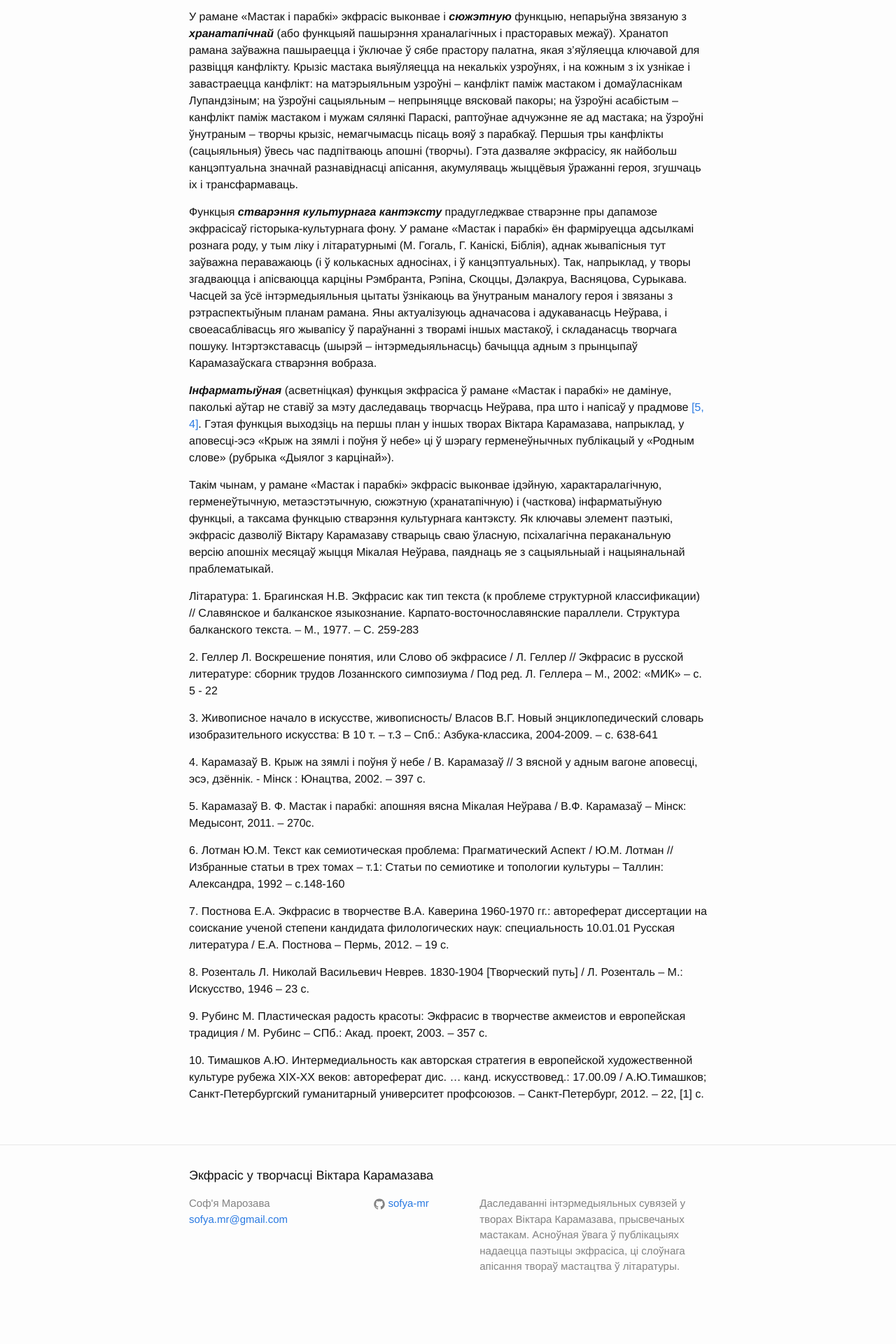
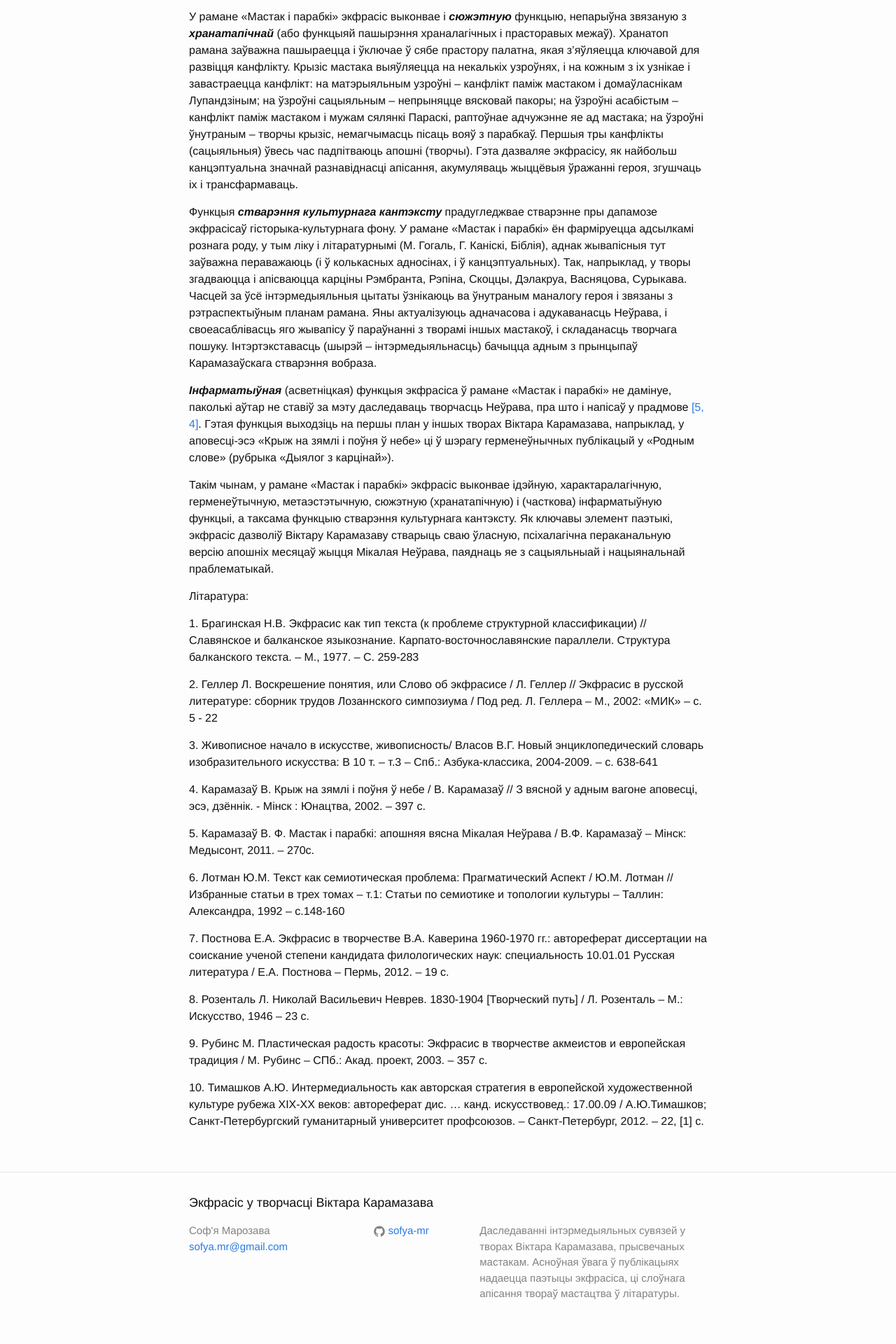
Before and after one commit to mkozhukh/ekfrasis, a Jekyll site: the page built from _posts/2015-03-14-functon-mastak-i-parabki.md, in a window 1280 px wide. Shown: the part 2531-4451 px from the top of the page at 70% size. Built offline with Jekyll 4.4.1, drawn with Linux system fonts in a browser that asks for light colours; before the commit the page ends 4412 px from its top, so only the background shows below that.

```diff
--- a/_posts/2015-03-14-functon-mastak-i-parabki.md
+++ b/_posts/2015-03-14-functon-mastak-i-parabki.md
@@ -37,8 +37,8 @@ categories: Экфразіс Карамазаў
 Такім чынам, у рамане «Мастак і парабкі» экфрасіс выконвае ідэйную, характаралагічную, герменеўтычную, метаэстэтычную, сюжэтную (хранатапічную) і (часткова) інфарматыўную функцыі, а таксама функцыю стварэння культурнага кантэксту. Як ключавы элемент паэтыкі, экфрасіс дазволіў Віктару Карамазаву стварыць сваю ўласную, псіхалагічна пераканальную версію апошніх месяцаў жыцця Мікалая Неўрава, паяднаць яе з сацыяльныай і нацыянальнай праблематыкай.
 
 
+Літаратура:
 
-Літаратура:
 <a name='kn1'></a>1.	Брагинская Н.В. Экфрасис как тип текста (к проблеме структурной классификации) // Славянское и балканское языкознание. Карпато-восточнославянские параллели. Структура балканского текста. – М., 1977. – С. 259-283
 
 <a name='kn2'></a>2.	Геллер Л. Воскрешение понятия, или Слово об экфрасисе / Л. Геллер // Экфрасис в русской литературе: сборник трудов Лозаннского симпозиума /  Под ред. Л. Геллера – М., 2002: «МИК» – с. 5 - 22
```
